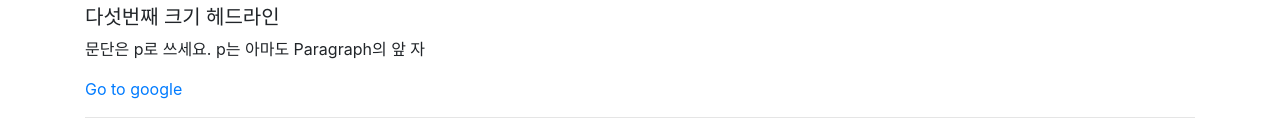
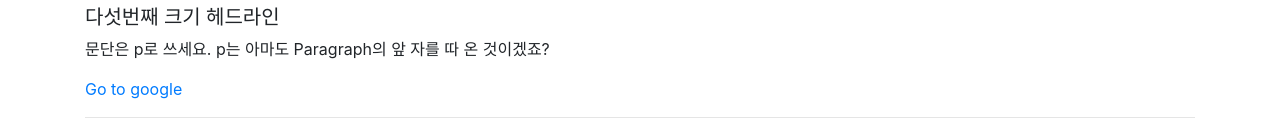
Before and after one commit to vanilla1106/vanilla1106.github.io, a plain HTML site: page index.html in a window 1280 px wide. Shown: the part 232-359 px from the top of the page. Drawn offline with nearby package versions, Linux system fonts and the light colour scheme.

Commit message:
Add files via upload

```diff
--- a/index.html
+++ b/index.html
@@ -54,7 +54,7 @@
     <h4>네번째 크기 헤드라인</h4>
     <h5>다섯번째 크기 헤드라인</h5>
 
-    <p>문단은 p로 쓰세요. p는 아마도 Paragraph의 앞 자</p>
+    <p>문단은 p로 쓰세요. p는 아마도 Paragraph의 앞 자를 따 온 것이겠죠?</p>
     <a href="https://www.google.com">Go to google</a>
     <hr />
     <img src="./images/stay_funky.jpg" width="600px">
```
Also changed, not shown: about_me.html (+0 -1 lines), blog_list.html (line endings or trailing spaces).
